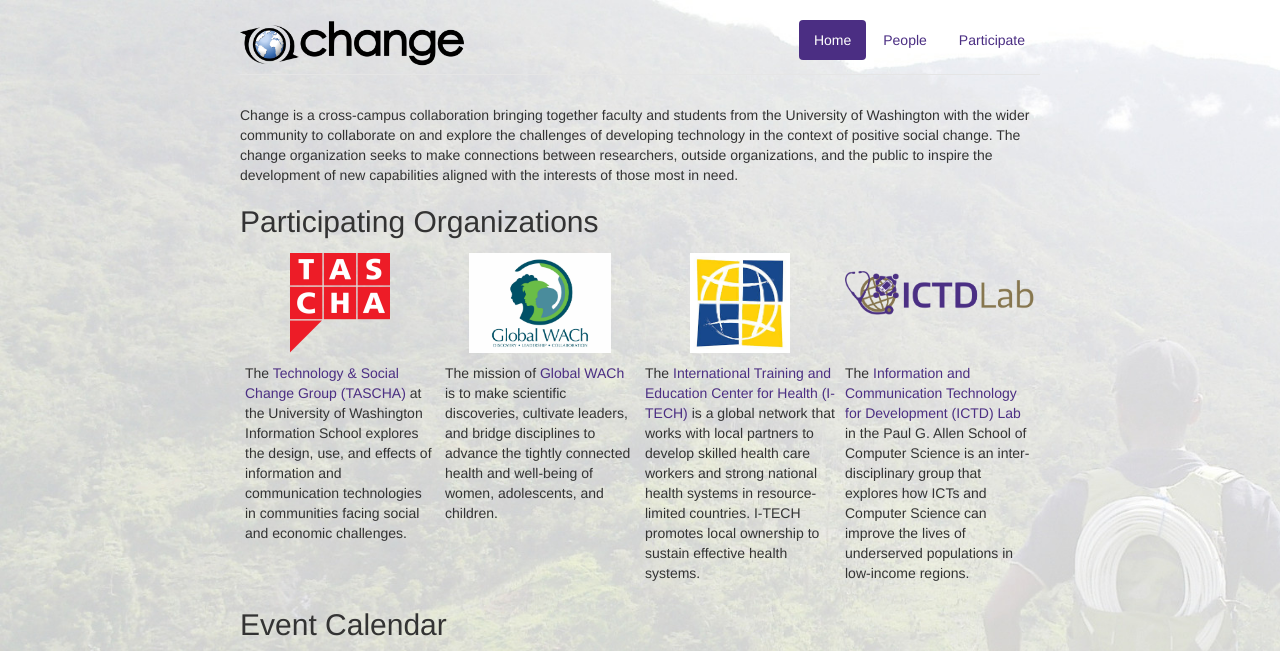
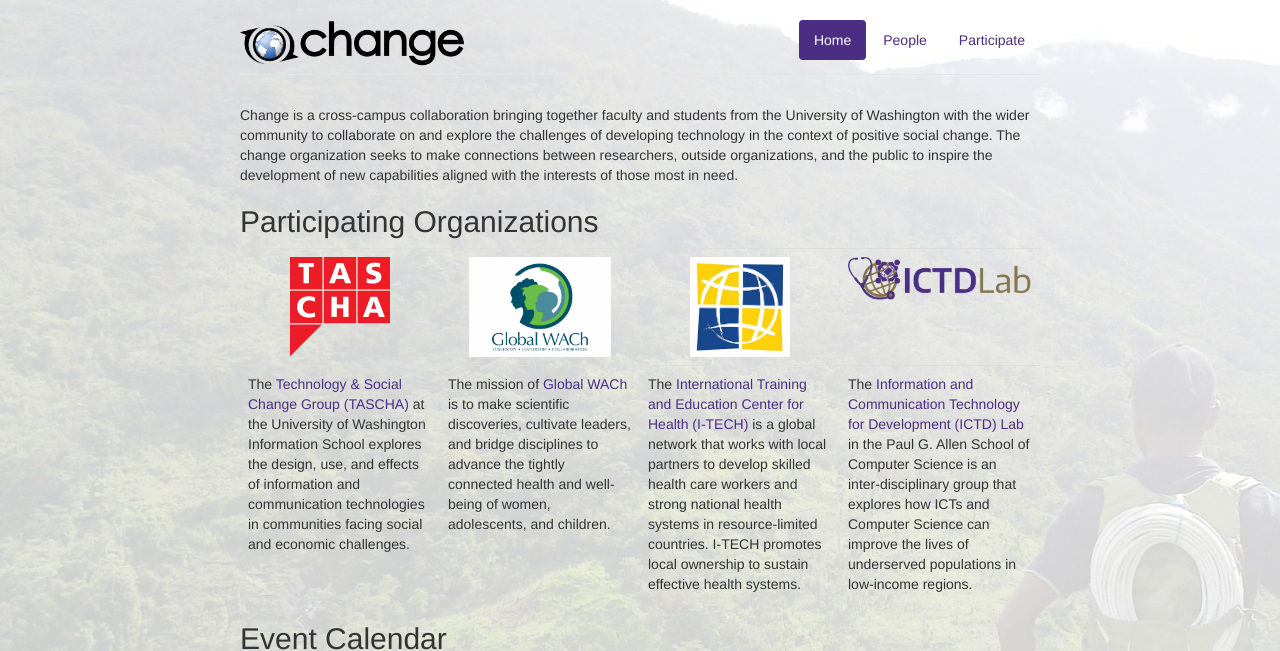
Before and after one commit to uw-ictd/change-website, a Jekyll site: the page built from index.md, in a window 1280 px wide. Shown: the top 651 px of the page. Built offline with Jekyll 4.4.1, drawn with Linux system fonts in a browser that asks for light colours; grey boxes are pictures that could not be loaded.

```diff
--- a/_data/people.yml
+++ b/_data/people.yml
@@ -13,6 +13,7 @@ organizers:
         img: kurtis_heimerl.jpg
     Keshet:
         display_name: "Keshet Ronen"
+        webpage: "https://depts.washington.edu/kenyares/about/who-we-are/uw-affiliated-faculty-fellows-and-students-2/keshet-ronen-phd/"
         role: faculty
         affiliation: "Global Health"
         img: keshet_ronen.jpg
@@ -29,10 +30,11 @@ organizers:
         img: jen_webster.jpg
     chris_coward:
         display_name: "Chris Coward"
+        webpage: "http://tascha.uw.edu/people/chris-coward/"
         affiliation: "TASCHA"
         img: chris_coward.jpg
 
-
+#below are all deprecated but kept for posterity
 faculty:
     richard:
         display_name: "Richard Anderson"
--- a/index.md
+++ b/index.md
@@ -14,7 +14,8 @@ the interests of those most in need.
 
 <h2>Participating Organizations</h2>
 
-<table border="0" cellpadding="5">
+<div class="container.fluid">
+<table border="0" cellpadding="5" class="table">
 <tr>
 
 <td align="center" valign="center" width="25%">
@@ -62,6 +63,7 @@ lives of underserved populations in low-income regions.
 </td>
 </tr>
 </table>
+</div>
 
 <h2>Event Calendar</h2>
 
```
